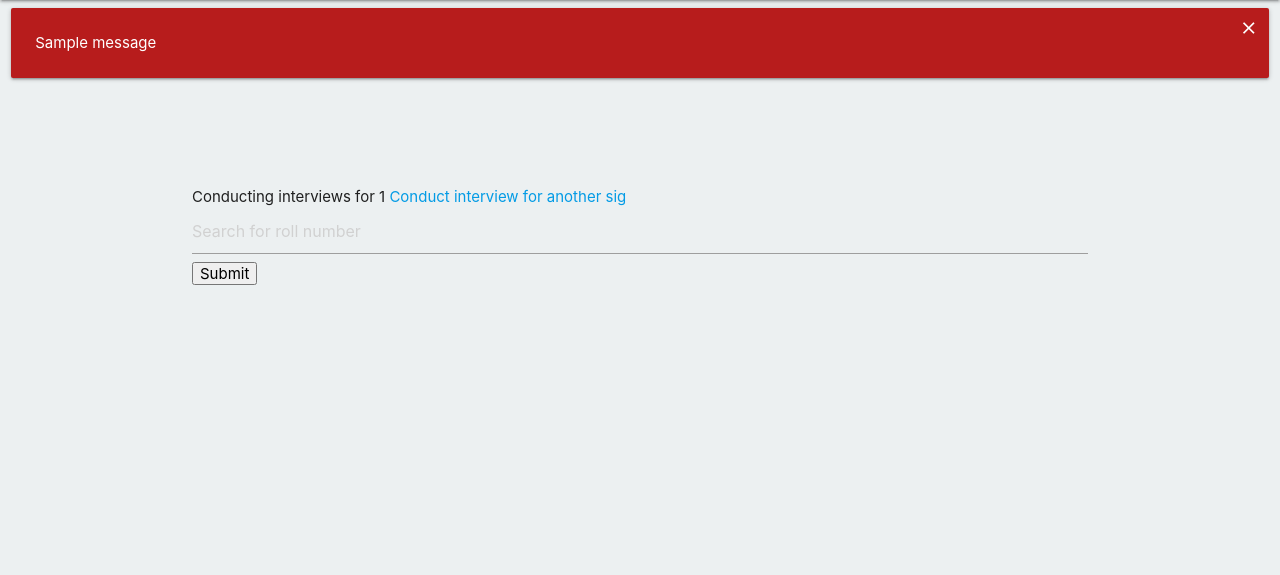
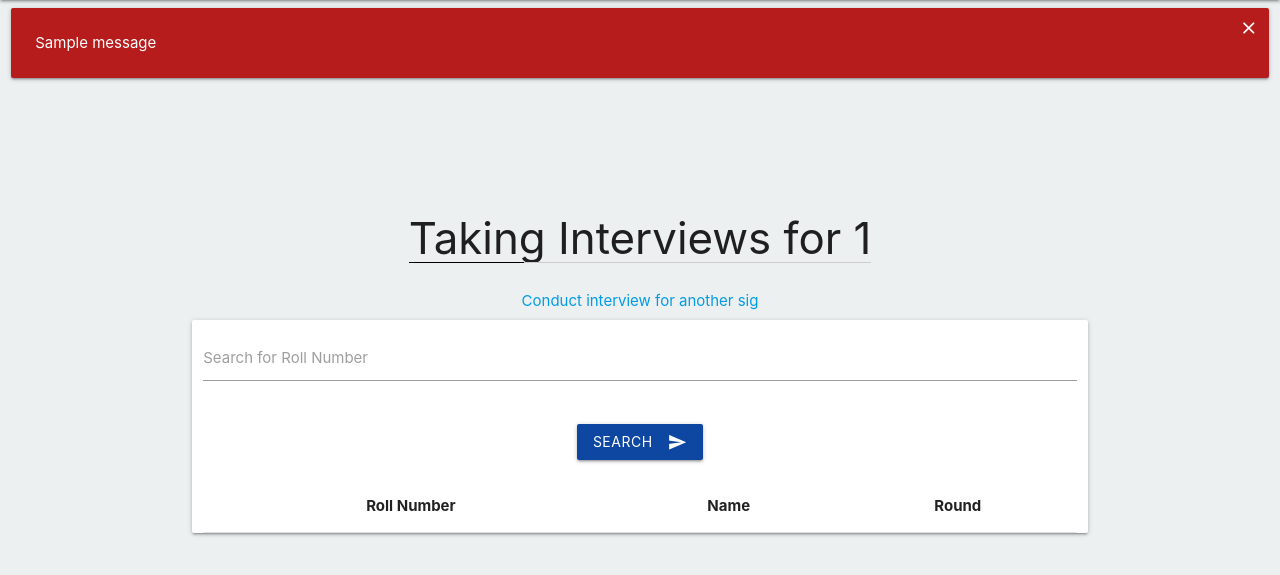
Before and after one commit to m0bi5/ISTE-NITK_Website, a Django app: page /recruitments/interview/1 in a window 1280 px wide. Shown: the part 64-639 px from the top of the page. Run offline with Django 3.2, Linux system fonts and the light colour scheme; a user stored in the database is signed in; tables that the repository leaves empty hold one stand-in row (values such as "Sample post"); one stand-in notice (Sample message) is shown; lists and menus that the app fills with data are empty; some libraries are stand-ins or nearby versions.

Commit message:
UI changes

```diff
--- a/blogs/templates/blogs/index.html
+++ b/blogs/templates/blogs/index.html
@@ -1,7 +1,8 @@
 
 {% extends 'base.html' %}
 {% block content %}
-<h1>Blogs</h1>
+<h3><span>Blogs</span></h3>
+
 <form method="POST" action="{% url 'blogs' %}">
     {% csrf_token %}
     <input name='query' placeholder="Search"></input>
--- a/projects/templates/projects/project_list.html
+++ b/projects/templates/projects/project_list.html
@@ -1,6 +1,7 @@
 {% extends 'base.html' %}
 
 {% block content %}
+<h3><span>Projects</span></h3>
   {% for year,yearly_projects in projects.items %}
     <div><h2> {{ year }}<br></h2>
     {% for sig,list in yearly_projects.items %}
--- a/recruitments/templates/recruitments/finished.html
+++ b/recruitments/templates/recruitments/finished.html
@@ -1,5 +1,6 @@
 {% extends 'base.html' %}
 
 {% block content %}
-<h2>Thank you for your response, you will shortly receive an email that will let you track your application progress</h2>
+
+<h4 class="center">Thank you for your response, you will shortly receive an email that will let you track your application progress</h4>
 {% endblock %}
--- a/recruitments/templates/recruitments/sig_interview.html
+++ b/recruitments/templates/recruitments/sig_interview.html
@@ -1,18 +1,54 @@
 {% extends 'base.html' %}
 {% block content %}
 <br/>
+<h3><span>Taking Interviews for {{sig}}</span></h3>
+<div class="center">
+    <a href="{% url 'interview' %}">Conduct interview for another sig</a>
+</div>
 
-Conducting interviews for {{sig}}
+<div class="card">
+    <div class="row">
+        <div class="col s12">
+            <form action="{% url 'sig_interview' sig %}" method="POST">
+                {% csrf_token %}
+                <div class="center row">
+                    <div class="col s12 input-field">
+                        <input id="roll" name="rollno" type="text"></input>
+                        <label for="roll">Search for Roll Number</label>
+                    </div>
+                </div>
+                <div class="row center">
+                    <div class="col s12">
+                        <button class="btn waves-effect waves-light" type="submit" name="action">Search
+                            <i class="material-icons right">send</i>
+                        </button>
+                    </div>
+                </div>
+            </form>
+            <table class="centered highlight">
+                <thead>
+                    <tr>
+                        <th>Roll Number</th>
+                        <th>Name</th>
+                        <th>Round</th>
+                    </tr>
+                </thead>
+                {% for applicant in applicants %}
 
-<a href="{% url 'interview' %}">Conduct interview for another sig</a>
-
-<form action="{% url 'sig_interview' sig %}" method="POST">
-    {% csrf_token %}
-    <input placeholder="Search for roll number" name="rollno" type="text"></input>
-    <input type="submit">
-</form>
-
-{% for applicant in applicants %}
-    <a href="{% url 'personal_interview' sig applicant.rollno %}">{{applicant.rollno}}</a>
-{% endfor %}
+                    <tr onclick="window.location=">
+                        <td>
+                            <a href="{% url 'personal_interview' sig applicant.rollno %}">{{applicant.rollno}}</a>
+                        </td>
+                        <td>
+                            <a href="{% url 'personal_interview' sig applicant.rollno %}">{{applicant.first_name}} {{applicant.last_name}}</a>
+                        </td>
+                        <td>
+                            <a href="{% url 'personal_interview' sig applicant.rollno %}">{{applicant.first_name}} {{applicant.last_name}}</a>
+                        </td>
+                    </tr>
+                {% endfor %}
+            </table>
+        </div>
+    </div>
+</div>
 {% endblock %}
--- a/recruitments/views.py
+++ b/recruitments/views.py
@@ -29,9 +29,9 @@
             del details['sig_choices']
 
             if len(chosen)!=0 and len(not_chosen)>0:
-                messages.add_message(request,messages.ERROR,"ERROR!!! Cannot display questions for these SIGs as you've already submitted responses:{}".format(", ".join(chosen)))
+                messages.add_message(request,messages.ERROR,"Cannot display questions for these SIGs as you've already submitted responses:{}".format(", ".join(chosen)))
             elif len(not_chosen)==0:
-                messages.add_message(request,messages.INFO,"YOU HAVE ALREADY SUBMITTED RESPONSES FOR ALL THE SELECTED SIGS!!!")
+                messages.add_message(request,messages.INFO,"You have already applied for the selected SIGs")
                 return render(request,'recruitments/finished.html')
 
             sigs = '&'.join(not_chosen)
@@ -44,8 +44,6 @@
     else:
         form = ApplicantForm()
         return render(request,'recruitments/applicant_deets.html',{'form':form})
-    # response.set_cookies('details',details)
-    # return response
 
 def questions(request,applicant_rollno,sigs):
     if request.method=='GET':
@@ -76,6 +74,7 @@
             quest_ids = list(response.keys())
             quest_ids.remove('csrfmiddlewaretoken')
             quest_ids.remove('g-recaptcha-response')
+            quest_ids.remove('action')
             for id in quest_ids:
                 question = Question.objects.get(id=int(id))
                 ApplicantResponse.objects.create(applicant=applicant,response=response[id][0],question=question,sig_round=question.sig_round)
@@ -95,8 +94,7 @@
             mailServer.quit()
             return render(request,'recruitments/finished.html')
         else:
-            print("ERROR IN RECAPTCHA!")
-            messages.add_message(request,messages.ERROR,"ERROR IN RECAPTCHA!! PLEASE TRY AGAIN!!")
+            messages.add_message(request,messages.ERROR,"Error in ReCaptcha, try again")
             return redirect('/recruitments/questions/{}/{}'.format(applicant_rollno,sigs))
 
 def application_progress(request,applicant_rollno):
@@ -136,8 +134,12 @@
     context={'applicants':applicants,'sig':sig}
     if request.POST:
         try:
-            context['applicants']=ApplicantResponse.objects.filter(sig=sig,applicant=Applicant.objects.get(rollno=request.POST['rollno']))
-        except:
+            applicants=Applicant.objects.filter(rollno=request.POST['rollno'])
+            if len(applicants)==0:
+                messages.add_message(request,messages.ERROR,"Roll number not found")
+
+            context['applicants']=applicants
+        except Exception as e:
             messages.add_message(request,messages.ERROR,"Roll number not found")
     return render(request,'recruitments/sig_interview.html',context)
 
--- a/static/css/main.css
+++ b/static/css/main.css
@@ -43,3 +43,38 @@
 .card-title, .form-icon, h2,h4{
     color:#0d47a1;
 }
+
+td a{
+  display: block;
+  color:black;
+}
+
+h3{
+    text-align:center;
+}
+h3 span{
+  display:inline-block;
+  position:relative;
+  overflow:hidden;
+}
+h3 span:after,
+h3 span:before{
+  content:"";
+  height:1px;
+  width:100%;
+  position:absolute;
+  bottom:0px;
+  left:0;
+  transition: 3s;
+}
+h3 span:before{
+  background:#ccc;
+}
+/* We'll animate this one to -75% */
+h3 span:after{
+  background:#000;
+  left:100%;
+}
+h3 span.animateLine:after{
+  left: -75%;
+}
--- a/static/js/main.js
+++ b/static/js/main.js
@@ -34,6 +34,24 @@
 
 ////////////////////////////////////////////////////////////
 //
-// USED IN APPLICANT_PROGRESS.HTML
+// USED FOR ALL PAGE HEADINGS
 //
 ////////////////////////////////////////////////////////////
+;(function($, win) {
+    $.fn.inViewport = function(cb) {
+      return this.each(function(i,el) {
+        function visPx(){
+          var elH = $(el).outerHeight(),
+              H = $(win).height(),
+              r = el.getBoundingClientRect(), t=r.top, b=r.bottom;
+          return cb.call(el, Math.max(0, t>0? Math.min(elH, H-t) : (b<H?b:H)));
+        }
+        visPx();
+        $(win).on("resize scroll", visPx);
+      });
+    };
+  }(jQuery, window));
+
+  $("h3 span").inViewport(function(px){
+    $(this).toggleClass("animateLine", !!px);
+  });
--- a/templates/base.html
+++ b/templates/base.html
@@ -24,7 +24,10 @@
         </ul>
         <ul id="mobile-menu" class="sidenav">
             {% if user.is_authenticated %}
-                <li><a class="dropdown-trigger" href="" data-target="user-action">Hi {{user.first_name}}!<i class="material-icons right">arrow_drop_down</i></a></li>
+                <li><a href="#">Hi {{user.first_name}}!</a></li>
+                <li><a href="{% url 'interview' %}">Conduct Interview</a></li>
+                <li><a href="{% url 'admin:index' %}">Admin</a></li>
+                <li><a href="{% url 'logout' %}">Logout</a></li>
             {% else %}
                 <li><a href="{% url 'login' %}">Login</a></li>
                 <li><a href="{% url 'recruitments' %}">Get Recruited</a></li>
@@ -69,6 +72,28 @@
                 </div>
             {% endfor %}
         {% endif %}
+        {% if form.errors %}
+            {% for field in form %}
+                {% for error in field.errors %}
+                    <div class="row" id="alert_box">
+                        <div class="col s12 m12">
+                            <div class="card red darken-4">
+                                <div class="row">
+                                    <div class="col s12 m10">
+                                        <div class="card-content white-text">
+                                            {{error}}
+                                        </div>
+                                    </div>
+                                    <div class="col s12 m2">
+                                        <i class="material-icons white-text" id="alert_close" aria-hidden="true">close</i>
+                                    </div>
+                                </div>
+                            </div>
+                        </div>
+                    </div>
+                {% endfor %}
+            {% endfor %}
+        {% endif %}
         <div class='container'>
             <br>
             <br>
```
Also changed, not shown: recruitments/templates/recruitments/applicant_deets.html (+3 -10 lines), recruitments/templates/recruitments/interview.html (+13 -2 lines), recruitments/templates/recruitments/sig_questions.html (+24 -11 lines).
